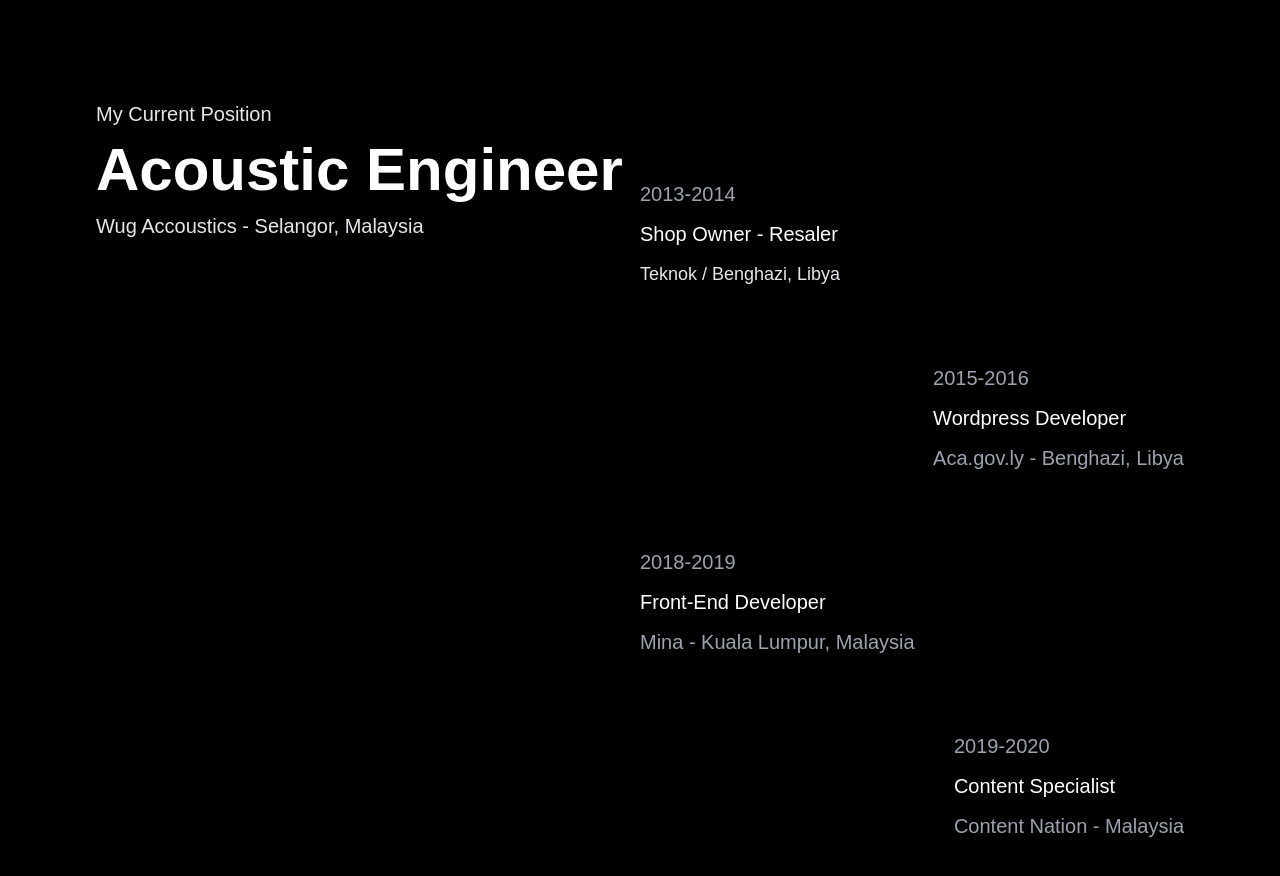
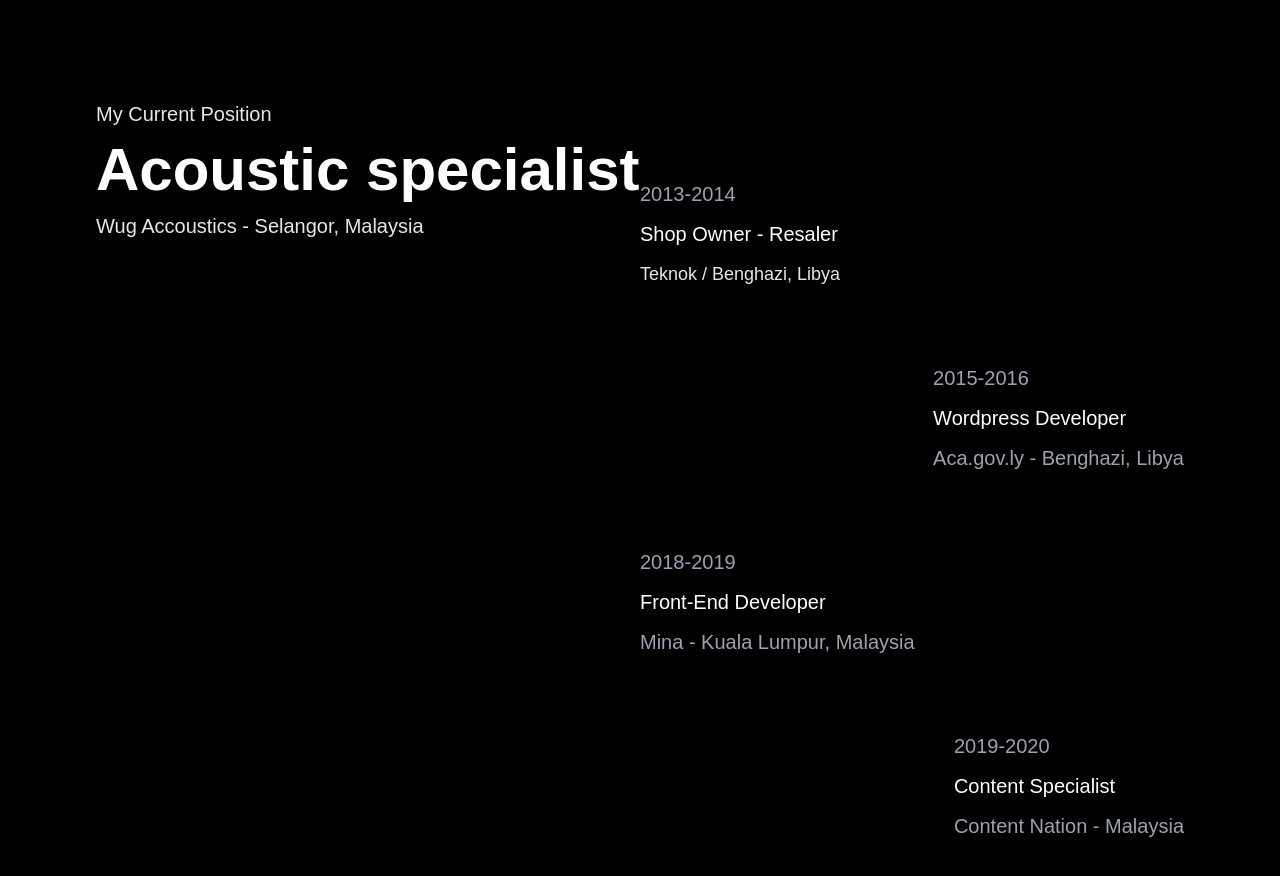
Before and after one commit to waelelk/itshatem_frontend, a React (Create React App) app: page / in a window 1280 px wide. Shown: the part 1360-2236 px from the top of the page. Built offline with nearby package versions, Linux system fonts and the light colour scheme; no server answers.

Commit message:
working page fixed

```diff
--- a/src/components/Working.js
+++ b/src/components/Working.js
@@ -7,7 +7,7 @@ function Work() {
                 <div class="container lg:flex flex-col items-start md:flex-row ">
                     <div class="flex flex-col w-full lg:sticky md:top-36 lg:w-2/3">
                         <h2 class="lg:text-xl md:text-4xl font-regular text-gray-200">My Current Position</h2>
-                        <h1 class="text-3xl lg:text-6xl md:text-4xl font-semibold text-white pt-3">Acoustic Engineer </h1>
+                        <h1 class="text-3xl lg:text-6xl md:text-4xl font-semibold text-white pt-3">Acoustic specialist</h1>
                         <h2 class="lg:text-xl md:text-4xl font-regular text-gray-200 pt-3">
                             Wug Accoustics - Selangor, Malaysia
                         </h2>
```
